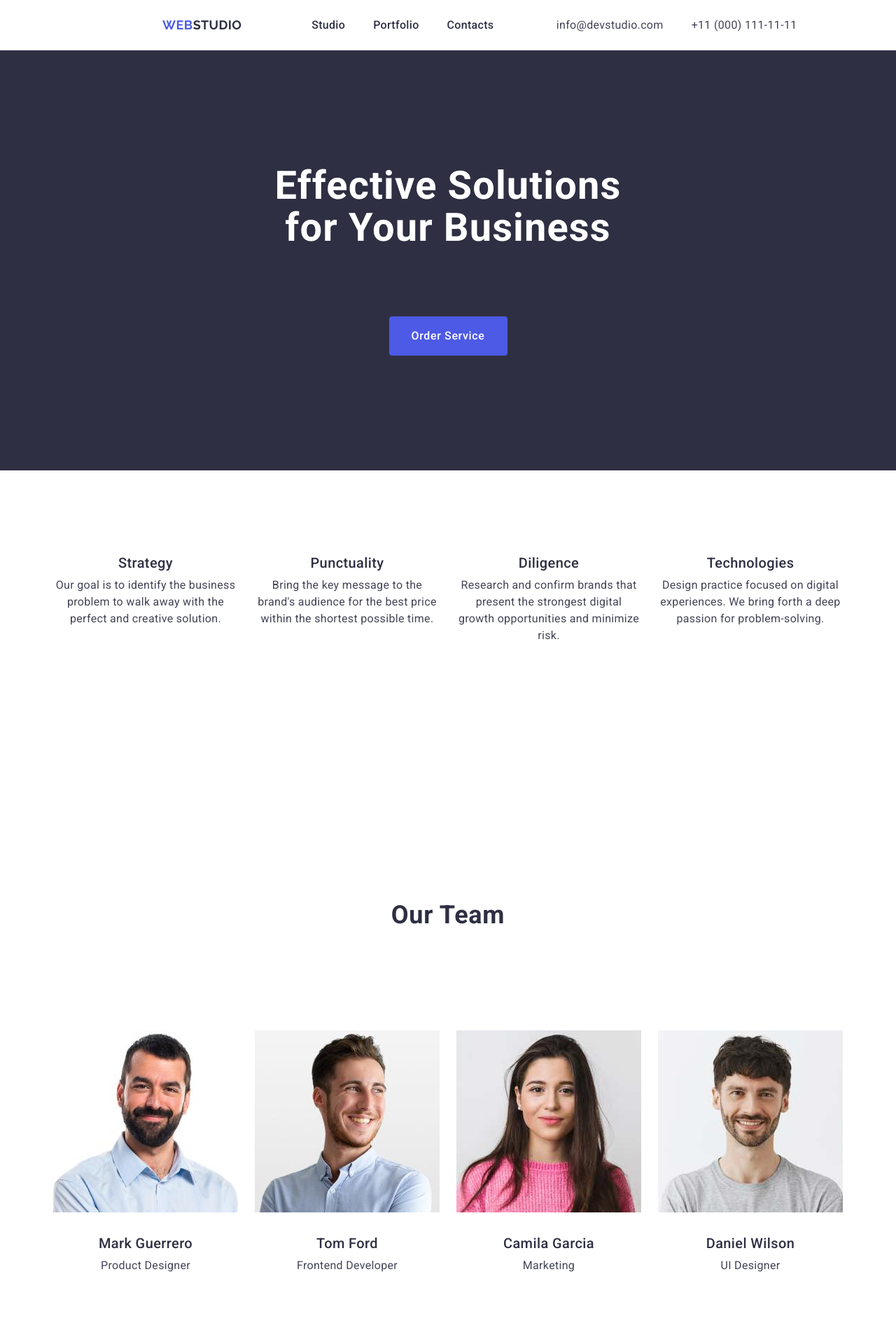
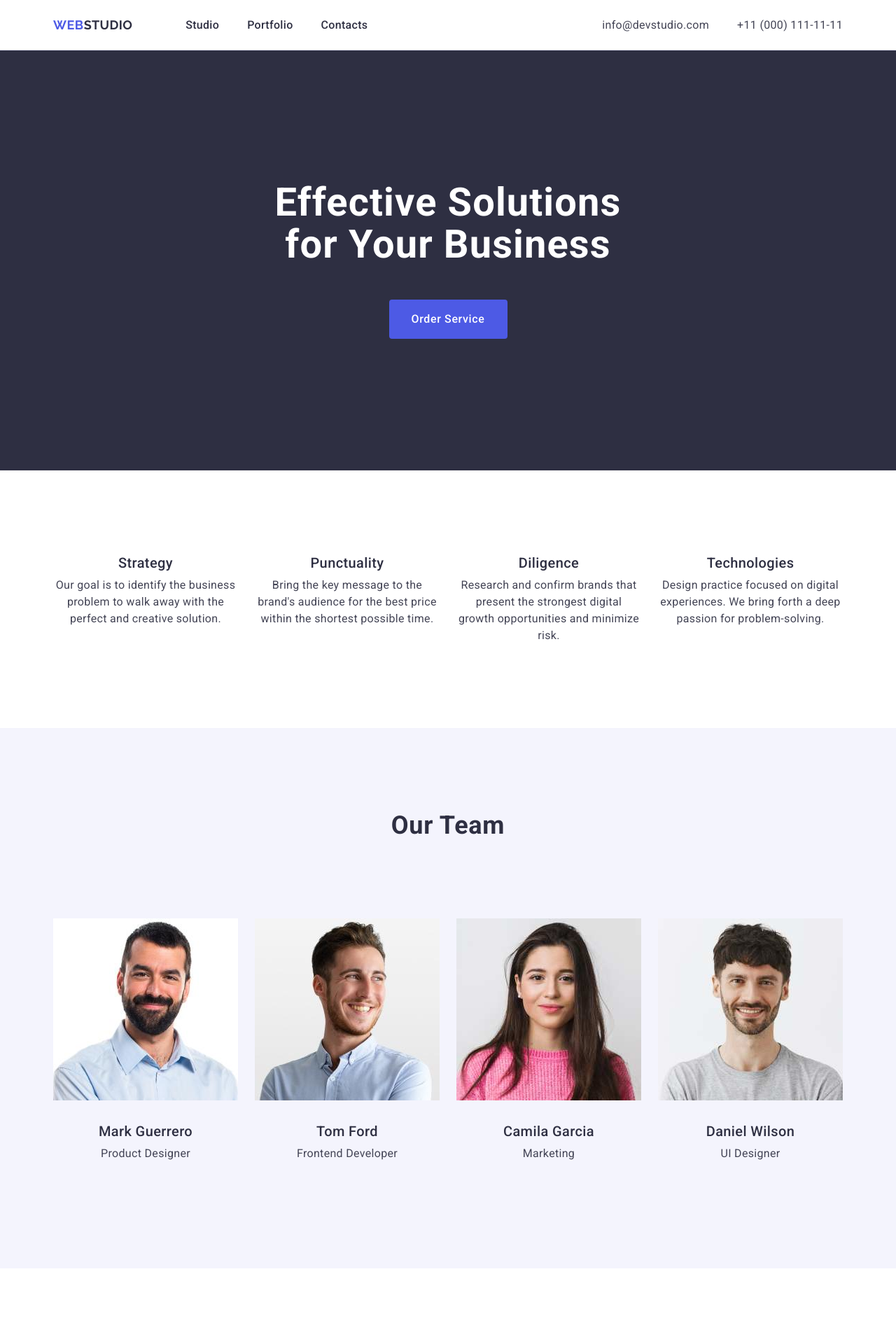
Before and after one commit to Et2100/goit-markup-hw-03, a plain HTML site: page index.html in a window 1280 px wide. Shown: the top 1900 px of the page at 70% size. Drawn offline with nearby package versions, Linux system fonts and the light colour scheme.

Commit message:
mentor corrections

```diff
--- a/css/styles.css
+++ b/css/styles.css
@@ -67,7 +67,7 @@ img {
     letter-spacing: 0.03em;
     background-color: inherit;
     color: #4d5ae5;
-    margin-left: 156px;
+    /* margin-left: 156px; */
     margin-right: 76px;
 }
 
@@ -103,11 +103,11 @@ img {
     align-items: center;
     justify-content: center;
     gap: 40px;
-    /* padding-left: 76px; */
-    margin: 0 24px;
+
 }
 
 .nav-list .link {
+    display: inline-block;
     font-weight: 500;
     font-size: 16px;
     letter-spacing: 0.02em;
@@ -137,7 +137,7 @@ nav ul li:focus {
 */
 .contact {
     font-style: normal;
-    margin: 24px;
+    /* margin: 24px; */
 }
 .address-list {
     display: flex;
@@ -174,7 +174,7 @@ nav ul li:focus {
     color: #434455;
     background-color: #2e2f42;
     /* width: 1440px; */
-    height: 600px;
+    /* height: 600px; */
     padding: 188px 0;
     display: flex;
     flex-direction: column;
@@ -193,9 +193,9 @@ nav ul li:focus {
     letter-spacing: 0.02em;
     margin: 0 auto;
     max-width: 496px;
-    /* height: 120px; */
+    /* height: 120px;
     margin-bottom: 48px;
-    margin-top: 188px;
+    margin-top: 188px;*/
 }
 .btn {
     font-weight: 500;
@@ -212,7 +212,7 @@ nav ul li:focus {
     height: 56px;
     margin: 48px 0 auto;
     gap: 10px;
-    margin-bottom: 188px;
+    /* margin-bottom: 188px; */
     border: none;
 
 }
@@ -252,10 +252,6 @@ nav ul li:focus {
     text-transform: capitalize;
     color: #2e2f42;
 }
-/* .title-two {
-    visibility: hidden;
-    margin-bottom: 8px;
-} */
 .visually-hidden {
     position: absolute;
     width: 1px;
@@ -281,6 +277,7 @@ nav ul li:focus {
     margin-bottom: 8px;
 }
 .our-team {
+    background-color: #f4f4fd;
     /* width: 100vw;
     height: 100vh; */
     padding: 120px 0;
@@ -291,42 +288,43 @@ nav ul li:focus {
     justify-content: center;
 } */
 .our-team-title {
-    margin-top:120px;
+    /* margin-top:120px; */
     margin-bottom: 72px;
 }
 .box-three-list {
+    /* background-color: #fffff; */
     display: flex;
     flex-direction: row;
     justify-content: space-around;
-    align-items: center;
+    /* align-items: center; */
     gap: 24px;
-    padding: 32px 0;
+    /* padding: 32px 0; */
         border-radius: 0px 0px 4px 4px;
         opacity: 0px;
 }
 .our-team-list {
-    background-color: #ffffff;
+    /* background-color: #fffff; */
         text-align: center;
         box-shadow: 0 2px 1px 0 rgba(46, 47, 66, 0.08), 0 1px 1px 0 rgba(46, 47, 66, 0.16) 0 1px 6px 0 rgba(46, 47, 66, 0.08);
             border-radius: 0px 0px 4px 4px;
             opacity: 0px;
             width: calc((100% - 72px) / 4);
             margin-top: 40px;
-            padding-bottom: 120px;
+            /* padding-bottom: 120px; */
 }
 .member-name {
     padding: 32px 0;
 }
 .text {
     text-align: center;
-    margin-bottom: 8px;
+    /* margin-bottom: 8px; */
 }
 .our-portfolio {
     padding-top: 120px;
     padding-bottom: 120px;
 }
 .our-portfolio-title {
-    margin:120px 0 72px 0 ;
+    margin-bottom: 72px;
 }
 .box-four-list {
     display: flex;
--- a/index.html
+++ b/index.html
@@ -35,7 +35,7 @@
 
         </nav>
 
-        <address class="container contact">
+        <address class="contact">
                 <ul class="address-list">
                     <li>
                         <a href="mailto:info@devstudio.com" class="link link-contact" target="_blank">info@devstudio.com</a>
```
